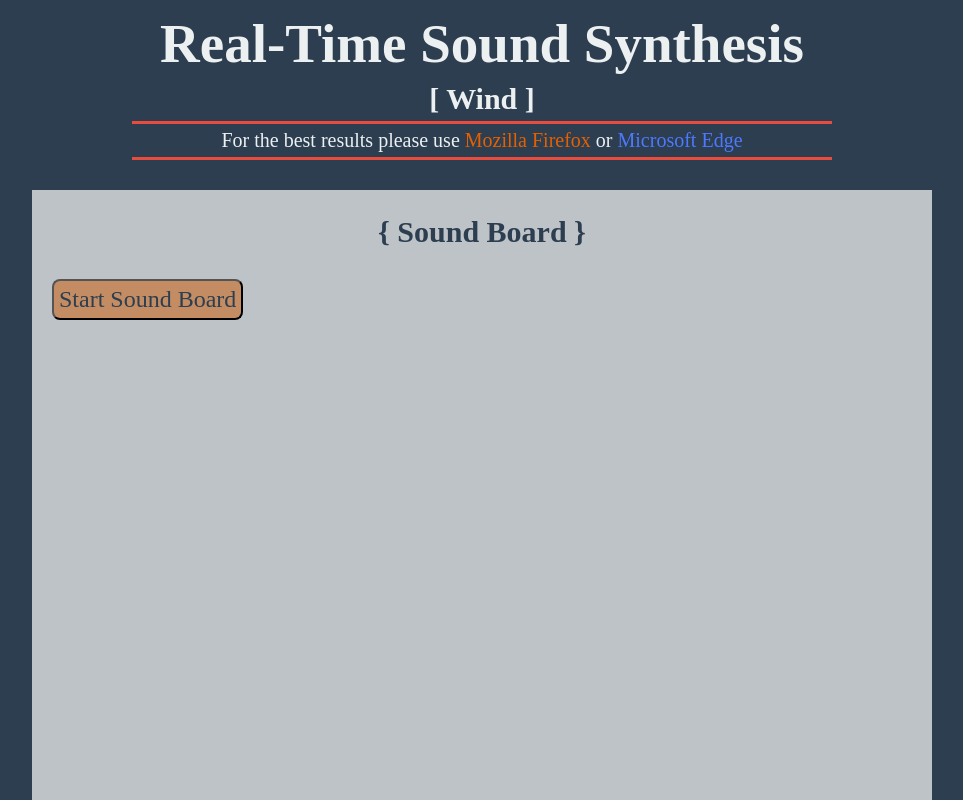
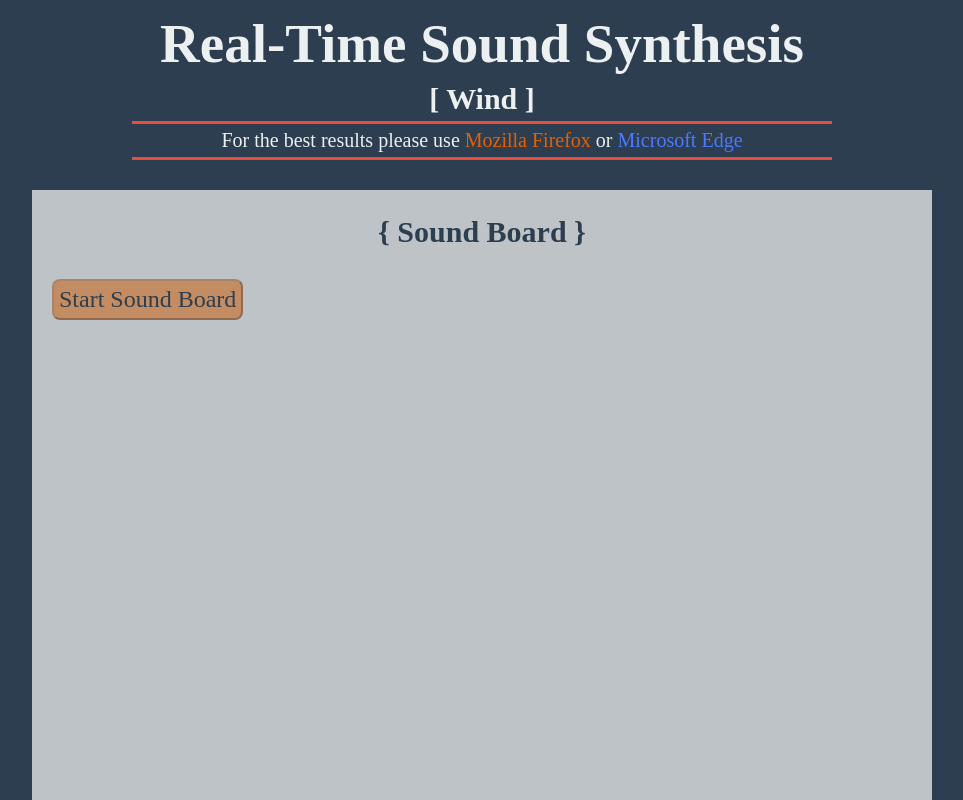
Before and after one commit to RahatUddin/UG_Project, a plain HTML site: page Wind_Sounds.html in a window 1280 px wide. Shown: the top 800 px of the page, without its empty margins (158-1121 px from the left). Drawn offline with Linux system fonts and the light colour scheme; a web font is replaced by a local one.

Commit message:
Wind patch has not been added
Therefore button has been disabled...

```diff
--- a/Wind_Sounds.html
+++ b/Wind_Sounds.html
@@ -21,7 +21,7 @@
 		</div>
 		<div id="left-panel">
 			<h3 id="containerLabel_top">{ Sound Board }</h3>
-			<button id="PlayStop" class="button" onClick="Wind_PlayStopPd()">Start Sound Board</button>
+			<button id="PlayStop" class="button" disabled>Start Sound Board</button>
 		</div>
 		<!--<div id="right-panel">
 			<h3 id="containerLabel">{ Right Panel }</h3>
```
